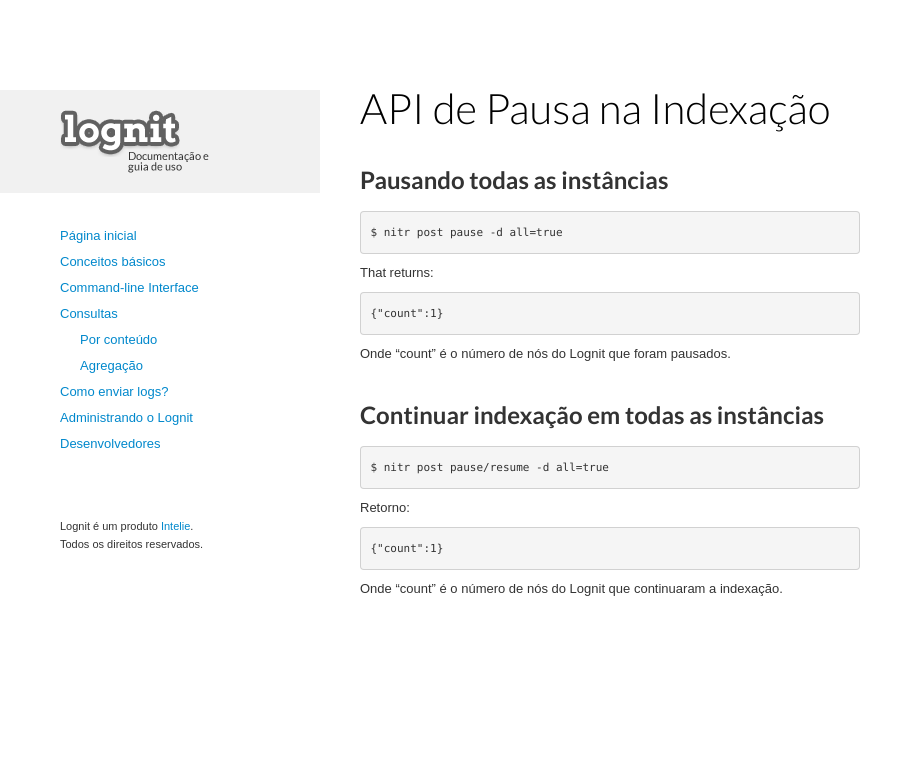
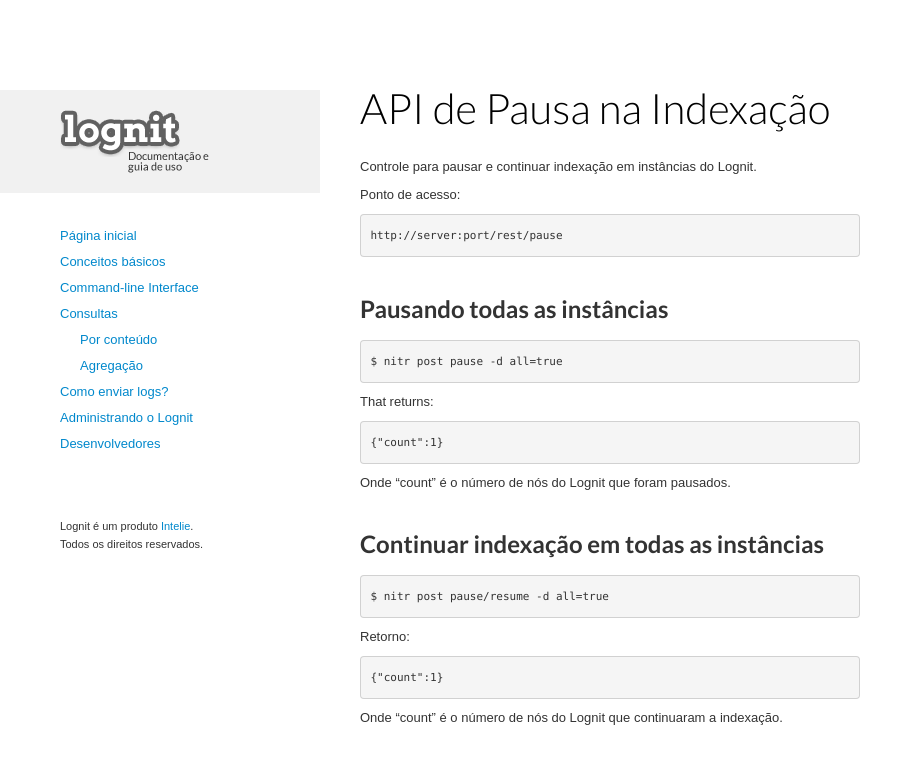
Before and after one commit to isabella232/lognit-docs, a Jekyll site: the page built from api/pause.md, in a window 1280 px wide. Shown: the top 764 px of the page, without its empty margins (0-923 px from the left). Built offline with Jekyll 4.4.1, drawn with Linux system fonts in a browser that asks for light colours.

Commit message:
adding first paragraph to all resources

```diff
--- a/api/pause.md
+++ b/api/pause.md
@@ -5,6 +5,12 @@
 permalink: /pause/
 ---
 #{{ page.title }}
+
+Controle para pausar e continuar indexação em instâncias do Lognit.
+
+Ponto de acesso:
+
+    http://server:port/rest/pause
 
 ##Pausando todas as instâncias
 
```
Also changed, not shown: api/purge.md (+6 -0 lines), api/spaces.md (+6 -0 lines), api/stats.md (+6 -0 lines), api/teams.md (+6 -0 lines), api/terms.md (+6 -0 lines).
